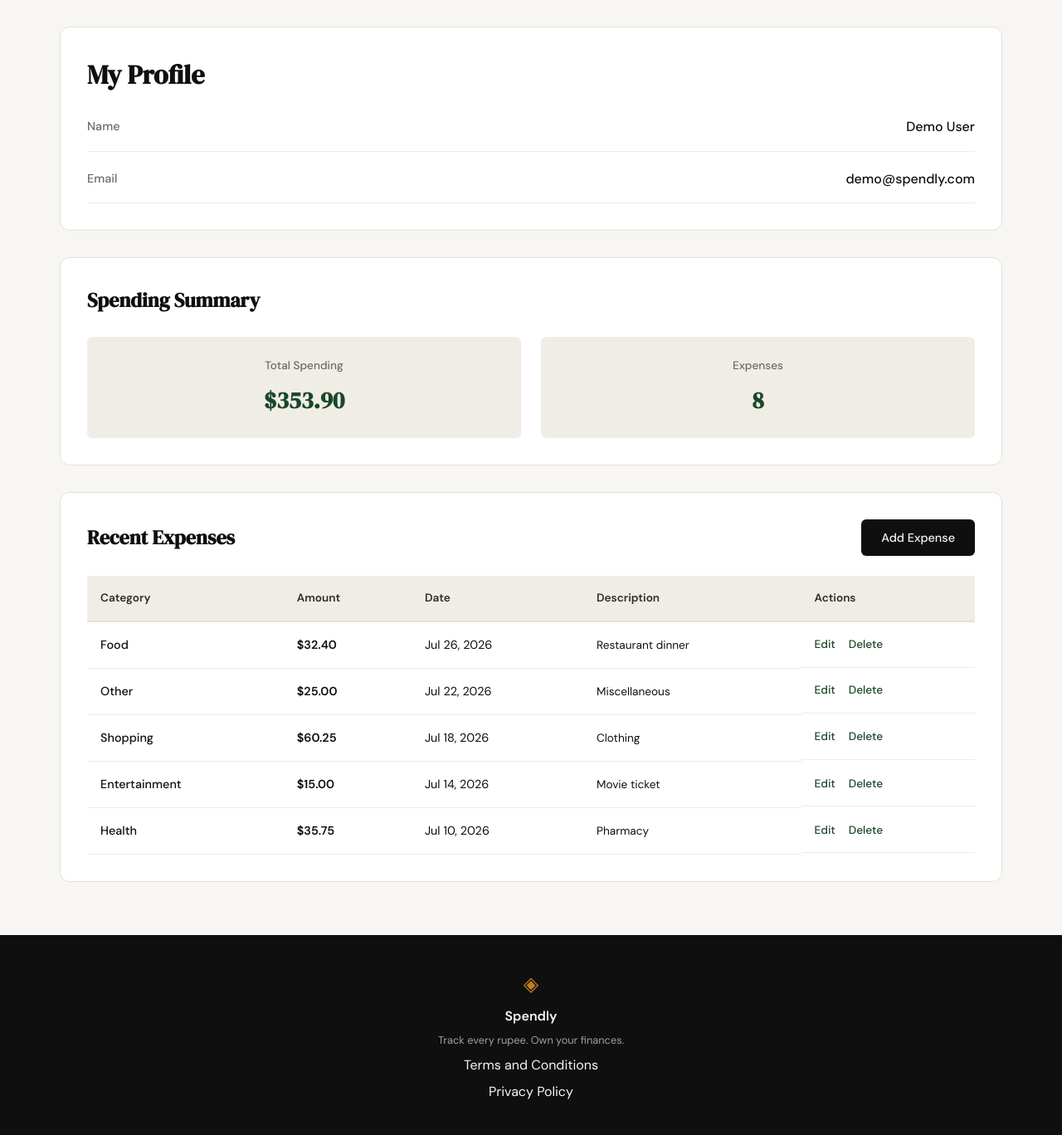
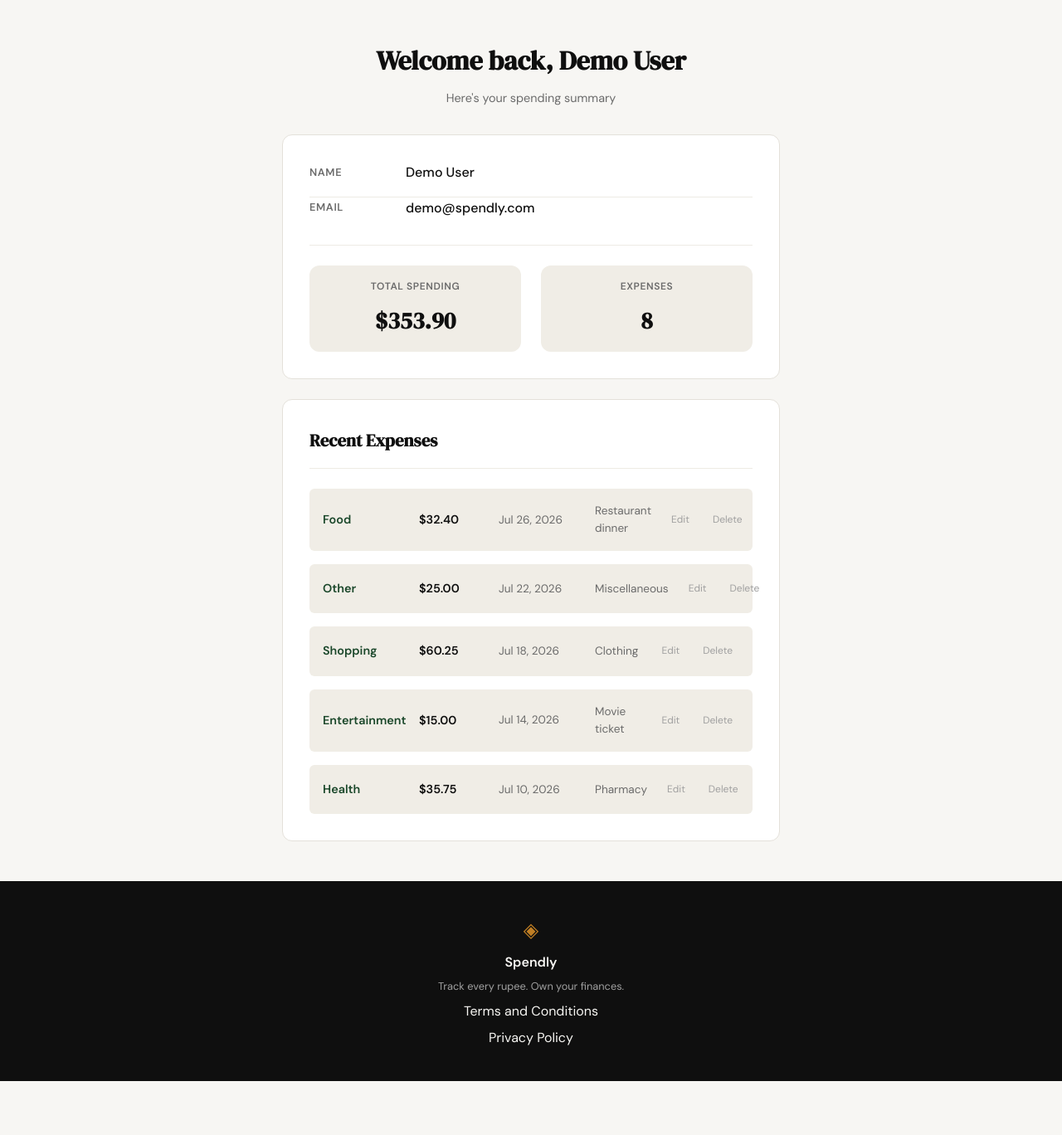
Before and after one commit to chinmoy567/spendly, a Flask app: page /profile in a window 1280 px wide. Shown: the part 61-1429 px from the top of the page at 83% size. After the commit the page ends 1364 px from the top, so only its background shows below. Run offline with Flask 3, Linux system fonts and the light colour scheme; a user stored in the database is signed in; data comes from the database, SQL or seed files in the repository.

Commit message:
feat: implement profile page with user dashboard
Add GET /profile route that displays logged-in user's account info and spending summary:
- Fetch user by session ID and expenses ordered newest-first
- Compute total spending and expense count from fetched data
- Display name, email, total spending ($X.XX), and expense count
- Show 5 most recent expenses with category, amount, date (human-readable), and description
- Empty-state message when user has no expenses
- Edit/Delete links rendered as non-interactive placeholders for future implementation
- All styling uses existing CSS variables for consistency
- Session guard redirects unauthenticated users to login

Changes:
- app.py: Replace /profile placeholder with full implementation
- database/db.py: Add get_user_by_id() and get_expenses_by_user() helpers
- templates/profile.html: New dashboard template following login/register patterns
- static/css/style.css: Add profile-page styling (namespaced to avoid conflicts)

Co-Authored-By: Claude Haiku 4.5 <noreply@anthropic.com>

```diff
--- a/app.py
+++ b/app.py
@@ -115,11 +115,17 @@ def profile():
         return redirect(url_for("login"))
 
     user = get_user_by_id(session["user_id"])
+    if user is None:
+        session.clear()
+        return redirect(url_for("login"))
+
     expenses = get_expenses_by_user(session["user_id"])
-    total_spending = sum(e["amount"] for e in expenses) or 0.0
+
+    total_spending = sum(expense["amount"] for expense in expenses)
     expense_count = len(expenses)
+    recent_expenses = expenses[:5]
 
-    return render_template("profile.html", user=user, expenses=expenses, total_spending=total_spending, expense_count=expense_count)
+    return render_template("profile.html", user=user, total_spending=total_spending, expense_count=expense_count, recent_expenses=recent_expenses)
 
 
 @app.route("/expenses/add")
--- a/static/css/style.css
+++ b/static/css/style.css
@@ -545,10 +545,35 @@ a { color: inherit; text-decoration: none; }
 /* Profile Page                                                        */
 /* ------------------------------------------------------------------ */
 
+.profile-section {
+    min-height: calc(100vh - 60px - 100px);
+    display: flex;
+    align-items: center;
+    justify-content: center;
+    padding: 3rem 2rem;
+    background: var(--paper);
+}
+
 .profile-container {
-    max-width: var(--max-width);
-    margin: 0 auto;
-    padding: 2rem;
+    width: 100%;
+    max-width: 600px;
+}
+
+.profile-header {
+    text-align: center;
+    margin-bottom: 2rem;
+}
+
+.profile-title {
+    font-family: var(--font-display);
+    font-size: 2rem;
+    color: var(--ink);
+    margin-bottom: 0.5rem;
+}
+
+.profile-subtitle {
+    font-size: 0.9rem;
+    color: var(--ink-muted);
 }
 
 .profile-card {
@@ -556,202 +581,168 @@ a { color: inherit; text-decoration: none; }
     border: 1px solid var(--border);
     border-radius: var(--radius-md);
     padding: 2rem;
-    margin-bottom: 2rem;
-}
-
-.profile-card h1 {
-    font-family: var(--font-display);
-    font-size: 2rem;
-    color: var(--ink);
-    margin-bottom: 1.5rem;
-}
-
-.profile-card h2 {
-    font-family: var(--font-display);
-    font-size: 1.5rem;
-    color: var(--ink);
     margin-bottom: 1.5rem;
 }
 
 .profile-info {
-    display: flex;
-    flex-direction: column;
-    gap: 1.25rem;
+    margin-bottom: 2rem;
 }
 
 .info-row {
-    display: flex;
-    justify-content: space-between;
+    display: grid;
+    grid-template-columns: 100px 1fr;
+    gap: 1rem;
     align-items: center;
     padding-bottom: 1rem;
     border-bottom: 1px solid var(--border-soft);
 }
 
+.info-row:last-child {
+    border-bottom: none;
+    padding-bottom: 0;
+}
+
 .info-label {
-    font-weight: 500;
+    font-size: 0.8rem;
+    font-weight: 600;
     color: var(--ink-muted);
-    font-size: 0.9rem;
+    text-transform: uppercase;
+    letter-spacing: 0.05em;
 }
 
 .info-value {
+    font-size: 1rem;
     color: var(--ink);
     font-weight: 500;
 }
 
 .summary-stats {
     display: grid;
-    grid-template-columns: repeat(2, 1fr);
+    grid-template-columns: 1fr 1fr;
     gap: 1.5rem;
+    padding-top: 1.5rem;
+    border-top: 1px solid var(--border-soft);
 }
 
 .stat-box {
-    display: flex;
-    flex-direction: column;
-    align-items: center;
-    padding: 1.5rem;
+    text-align: center;
+    padding: 1rem;
     background: var(--paper-warm);
-    border-radius: var(--radius-sm);
+    border-radius: var(--radius-md);
 }
 
 .stat-label {
-    font-size: 0.85rem;
+    display: block;
+    font-size: 0.75rem;
+    font-weight: 600;
     color: var(--ink-muted);
-    font-weight: 500;
+    text-transform: uppercase;
+    letter-spacing: 0.05em;
     margin-bottom: 0.5rem;
 }
 
 .stat-value {
+    display: block;
     font-family: var(--font-display);
     font-size: 1.75rem;
-    color: var(--accent);
+    color: var(--ink);
     font-weight: 600;
 }
 
-.expenses-header {
-    display: flex;
-    justify-content: space-between;
-    align-items: center;
-    margin-bottom: 1.5rem;
+.expenses-card {
+    background: var(--paper-card);
+    border: 1px solid var(--border);
+    border-radius: var(--radius-md);
+    padding: 2rem;
 }
 
-.expenses-header h2 {
-    margin: 0;
+.expenses-header {
+    margin-bottom: 1.5rem;
+    padding-bottom: 1rem;
+    border-bottom: 1px solid var(--border-soft);
 }
 
-.btn {
-    display: inline-block;
-    padding: 0.65rem 1.5rem;
-    border-radius: var(--radius-sm);
-    font-weight: 500;
-    cursor: pointer;
-    border: none;
-    text-decoration: none;
-    font-family: var(--font-body);
-    transition: all 0.2s;
+.expenses-title {
+    font-family: var(--font-display);
+    font-size: 1.3rem;
+    color: var(--ink);
 }
 
-.btn-primary {
-    background: var(--ink);
-    color: var(--paper);
+.expenses-list {
+    display: flex;
+    flex-direction: column;
+    gap: 1rem;
 }
 
-.btn-primary:hover {
-    background: var(--accent);
-}
-
-.expenses-table {
-    width: 100%;
-    border-collapse: collapse;
+.expense-row {
+    display: grid;
+    grid-template-columns: 100px 80px 100px 1fr auto;
+    gap: 1rem;
+    align-items: center;
+    padding: 1rem;
+    background: var(--paper-warm);
+    border-radius: var(--radius-sm);
     font-size: 0.9rem;
 }
 
-.expenses-table thead {
-    background: var(--paper-warm);
-    border-bottom: 2px solid var(--border);
+.expense-category {
+    font-weight: 600;
+    color: var(--accent);
+    text-transform: capitalize;
 }
 
-.expenses-table th {
-    padding: 1rem;
-    text-align: left;
-    font-weight: 600;
-    color: var(--ink-soft);
-    font-size: 0.85rem;
-}
-
-.expenses-table td {
-    padding: 1rem;
-    border-bottom: 1px solid var(--border-soft);
-    color: var(--ink);
-}
-
-.category-cell {
-    font-weight: 500;
-    color: var(--accent);
-}
-
-.amount-cell {
+.expense-amount {
     font-weight: 600;
     color: var(--ink);
 }
 
-.date-cell {
+.expense-date {
+    font-size: 0.85rem;
     color: var(--ink-muted);
 }
 
-.description-cell {
+.expense-description {
     color: var(--ink-muted);
     font-size: 0.85rem;
 }
 
-.actions-cell {
+.expense-actions {
     display: flex;
-    gap: 1rem;
+    gap: 0.75rem;
 }
 
-.action-link {
-    color: var(--accent);
-    font-weight: 500;
-    font-size: 0.85rem;
-    transition: opacity 0.2s;
-}
-
-.action-link:hover {
-    opacity: 0.7;
+.action-placeholder {
+    font-size: 0.75rem;
+    color: var(--ink-faint);
+    cursor: not-allowed;
+    padding: 0.25rem 0.5rem;
+    border-radius: var(--radius-sm);
 }
 
 .empty-state {
+    background: var(--paper-warm);
+    border: 1px dashed var(--border);
+    border-radius: var(--radius-md);
+    padding: 3rem 2rem;
     text-align: center;
-    padding: 2rem;
-    background: var(--paper-warm);
-    border-radius: var(--radius-md);
+    color: var(--ink-muted);
 }
 
-.empty-state p {
-    color: var(--ink-muted);
-    margin-bottom: 1.5rem;
-    font-size: 0.95rem;
+@media (max-width: 900px) {
+    .profile-container { max-width: 100%; }
+
+    .expense-row {
+        grid-template-columns: 1fr;
+        gap: 0.5rem;
+    }
+
+    .expense-actions { gap: 0.5rem; }
 }
 
-@media (max-width: 768px) {
-    .profile-container {
-        padding: 1rem;
-    }
-
-    .summary-stats {
-        grid-template-columns: 1fr;
-    }
-
-    .expenses-table {
-        font-size: 0.8rem;
-    }
-
-    .expenses-table th,
-    .expenses-table td {
-        padding: 0.75rem;
-    }
-
-    .info-row {
-        flex-direction: column;
-        align-items: flex-start;
-    }
+@media (max-width: 600px) {
+    .profile-section { padding: 2rem 1rem; }
+    .profile-header { margin-bottom: 1.5rem; }
+    .profile-title { font-size: 1.5rem; }
+    .profile-card, .expenses-card { padding: 1.5rem; }
+    .info-row { grid-template-columns: auto 1fr; }
 }
--- a/templates/profile.html
+++ b/templates/profile.html
@@ -1,28 +1,29 @@
 {% extends "base.html" %}
 
-{% block title %}My Profile — Spendly{% endblock %}
+{% block title %}Profile — Spendly{% endblock %}
 
 {% block content %}
+
+<section class="profile-section">
     <div class="profile-container">
 
-    <!-- User Account Info Card -->
+        <div class="profile-header">
+            <h1 class="profile-title">Welcome back, {{ user['name'] }}</h1>
+            <p class="profile-subtitle">Here's your spending summary</p>
+        </div>
+
         <div class="profile-card">
-        <h1>My Profile</h1>
             <div class="profile-info">
                 <div class="info-row">
                     <span class="info-label">Name</span>
-                <span class="info-value">{{ user.name }}</span>
+                    <span class="info-value">{{ user['name'] }}</span>
                 </div>
                 <div class="info-row">
                     <span class="info-label">Email</span>
-                <span class="info-value">{{ user.email }}</span>
-            </div>
+                    <span class="info-value">{{ user['email'] }}</span>
                 </div>
             </div>
 
-    <!-- Expense Summary Card -->
-    <div class="profile-card">
-        <h2>Spending Summary</h2>
             <div class="summary-stats">
                 <div class="stat-box">
                     <span class="stat-label">Total Spending</span>
@@ -35,63 +36,44 @@
             </div>
         </div>
 
-    <!-- Expense List Section -->
-    <div class="profile-card">
+        {% if recent_expenses %}
+        <div class="expenses-card">
             <div class="expenses-header">
-            <h2>Recent Expenses</h2>
-            <a href="{{ url_for('add_expense') }}" class="btn btn-primary">Add Expense</a>
+                <h2 class="expenses-title">Recent Expenses</h2>
             </div>
 
-        {% if expenses %}
-            <table class="expenses-table">
-                <thead>
-                    <tr>
-                        <th>Category</th>
-                        <th>Amount</th>
-                        <th>Date</th>
-                        <th>Description</th>
-                        <th>Actions</th>
-                    </tr>
-                </thead>
-                <tbody>
-                    {% for expense in expenses[:5] %}
-                        <tr>
-                            <td class="category-cell">{{ expense.category }}</td>
-                            <td class="amount-cell">${{ "%.2f" | format(expense.amount) }}</td>
-                            <td class="date-cell" data-date="{{ expense.date }}">{{ expense.date }}</td>
-                            <td class="description-cell">{{ expense.description or "—" }}</td>
-                            <td class="actions-cell">
-                                <a href="{{ url_for('edit_expense', id=expense.id) }}" class="action-link">Edit</a>
-                                <a href="{{ url_for('delete_expense', id=expense.id) }}" class="action-link">Delete</a>
-                            </td>
-                        </tr>
+            <div class="expenses-list">
+                {% for expense in recent_expenses %}
+                <div class="expense-row">
+                    <div class="expense-category">{{ expense['category'] }}</div>
+                    <div class="expense-amount">${{ "%.2f" | format(expense['amount']) }}</div>
+                    <div class="expense-date" data-date="{{ expense['date'] }}">{{ expense['date'] }}</div>
+                    <div class="expense-description">{{ expense['description'] }}</div>
+                    <div class="expense-actions">
+                        <span class="action-placeholder">Edit</span>
+                        <span class="action-placeholder">Delete</span>
+                    </div>
+                </div>
                 {% endfor %}
-                </tbody>
-            </table>
+            </div>
+        </div>
         {% else %}
         <div class="empty-state">
             <p>No expenses yet. Start tracking your spending!</p>
-                <a href="{{ url_for('add_expense') }}" class="btn btn-primary">Add Your First Expense</a>
         </div>
         {% endif %}
-    </div>
 
     </div>
-{% endblock %}
+</section>
 
-{% block scripts %}
 <script>
-    document.addEventListener('DOMContentLoaded', function() {
-        const dateCells = document.querySelectorAll('.date-cell');
-        dateCells.forEach(cell => {
-            const dateStr = cell.getAttribute('data-date');
-            const date = new Date(dateStr + 'T00:00:00Z');
-            const months = ['Jan', 'Feb', 'Mar', 'Apr', 'May', 'Jun', 'Jul', 'Aug', 'Sep', 'Oct', 'Nov', 'Dec'];
-            const month = months[date.getUTCMonth()];
-            const day = String(date.getUTCDate()).padStart(2, '0');
-            const year = date.getUTCFullYear();
-            cell.textContent = `${month} ${day}, ${year}`;
-        });
+document.querySelectorAll('[data-date]').forEach(el => {
+    const dateStr = el.getAttribute('data-date');
+    const date = new Date(dateStr + 'T00:00:00');
+    const monthNames = ['Jan', 'Feb', 'Mar', 'Apr', 'May', 'Jun', 'Jul', 'Aug', 'Sep', 'Oct', 'Nov', 'Dec'];
+    const formattedDate = monthNames[date.getMonth()] + ' ' + date.getDate() + ', ' + date.getFullYear();
+    el.textContent = formattedDate;
 });
 </script>
+
 {% endblock %}
```
Lines whose indentation alone changed are shown as unchanged.
